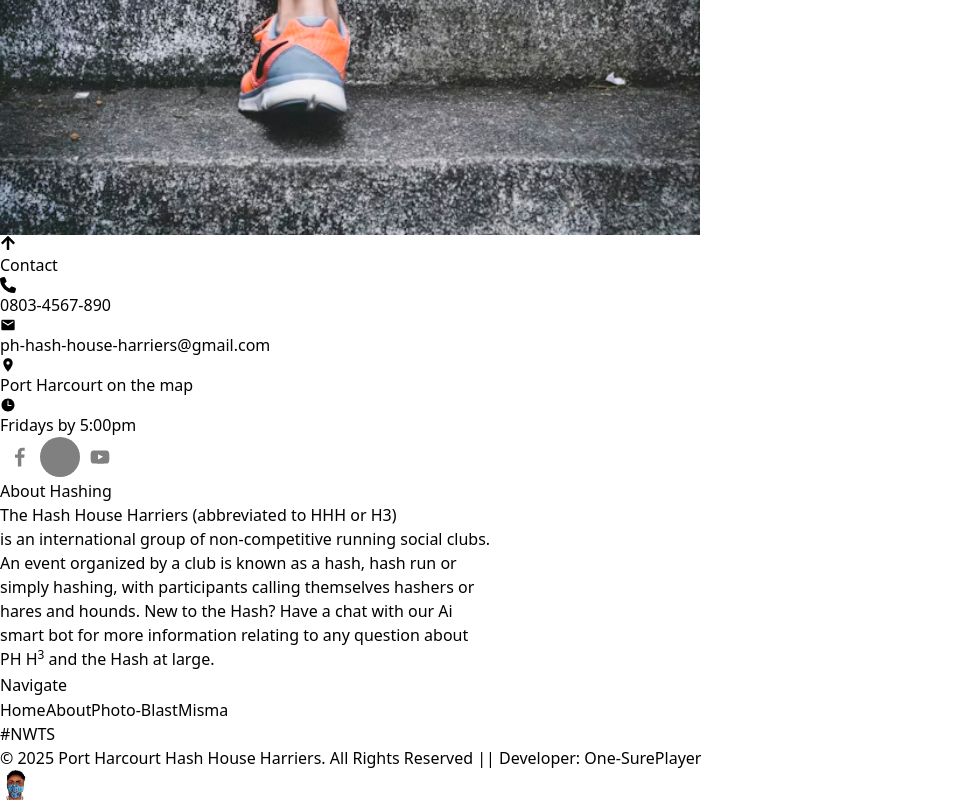
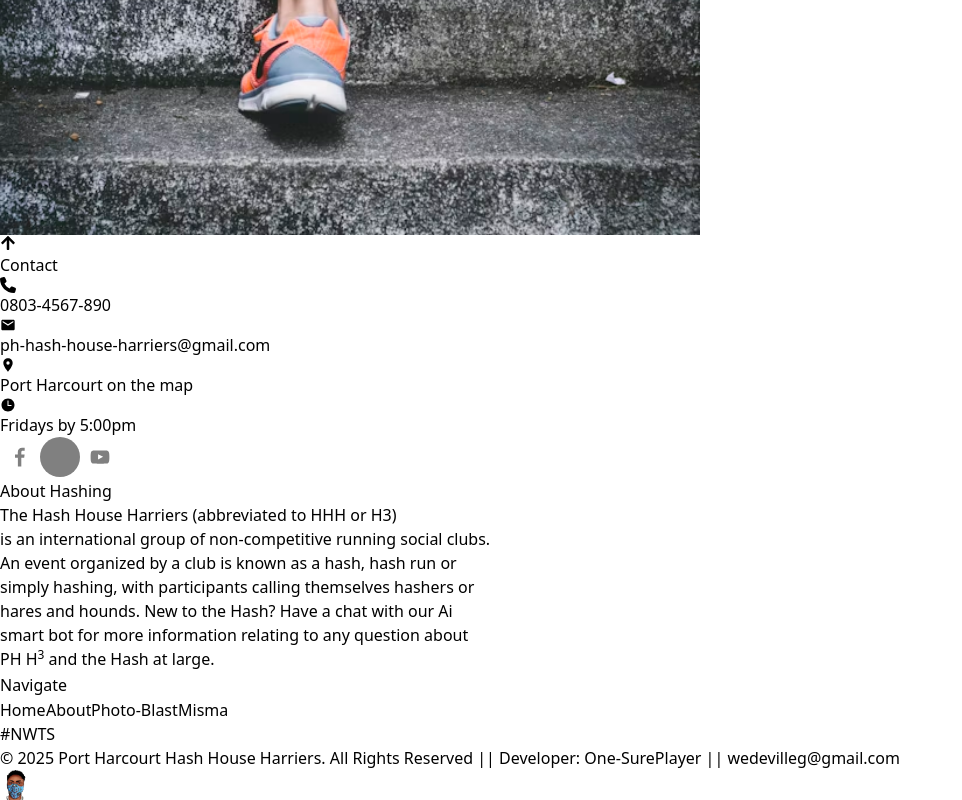
Before and after one commit to unsurep/PH-Hash-House-Harriers, a Next.js app: page / in a window 1280 px wide. Shown: the part 5944-6744 px from the top of the page, without its empty margins (0-962 px from the left). Built offline with nearby package versions, Linux system fonts and the light colour scheme; a web font is replaced by a local one.

Commit message:
footer updated

```diff
--- a/components/Footer.jsx
+++ b/components/Footer.jsx
@@ -98,10 +98,13 @@ const Footer = () => {
          {/* my brand */}
             <div className="flex justify-center items-center py-3 gap-3 px-[1rem] md:px-[3rem]">
                 <h1 className="text-[10px] ">© 2025 Port Harcourt Hash House Harriers. All Rights Reserved
-                || Developer: One-SurePlayer </h1>
+                || Developer: One-SurePlayer || wedevilleg@gmail.com </h1>
+
+
                 <p>
                     <Image src="/image/me.jpg" width={30} height={30} alt="svg_logo" className=" animate-bounce ring ring-green-400 rounded-full" />
                 </p>
+
             </div>
     </div>
   )
```
